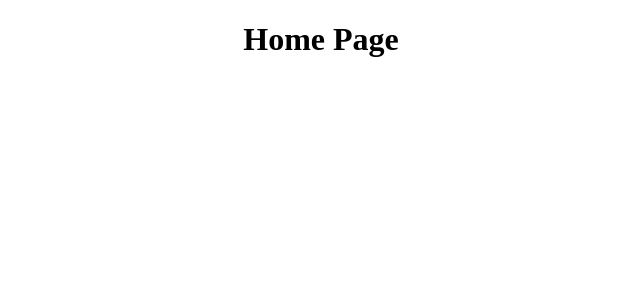
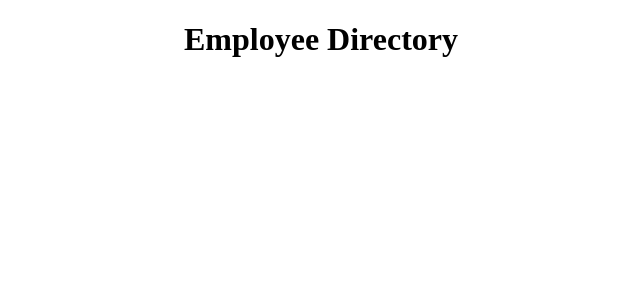
Before and after one commit to Elias-Calagiu/react-employee-directory, a React (Create React App) app: page / in a window 1280 px wide. Shown: the top 300 px of the page, without its empty margins (319-959 px from the left). Built offline with nearby package versions, Linux system fonts and the light colour scheme.

Commit message:
added initial state to Home component

```diff
--- a/src/pages/Home.js
+++ b/src/pages/Home.js
@@ -1,10 +1,16 @@
 import React, { Component } from 'react'
 import Card from "../components/Card"
 export default class Home extends Component {
+state = {
+    employee: [],
+    displayed: [],
+    search:""
+}
+
     render() {
         return (
             <div>
-                <h1>Home Page</h1>
+                <h1>Employee Directory</h1>
             </div>
         )
     }
```
